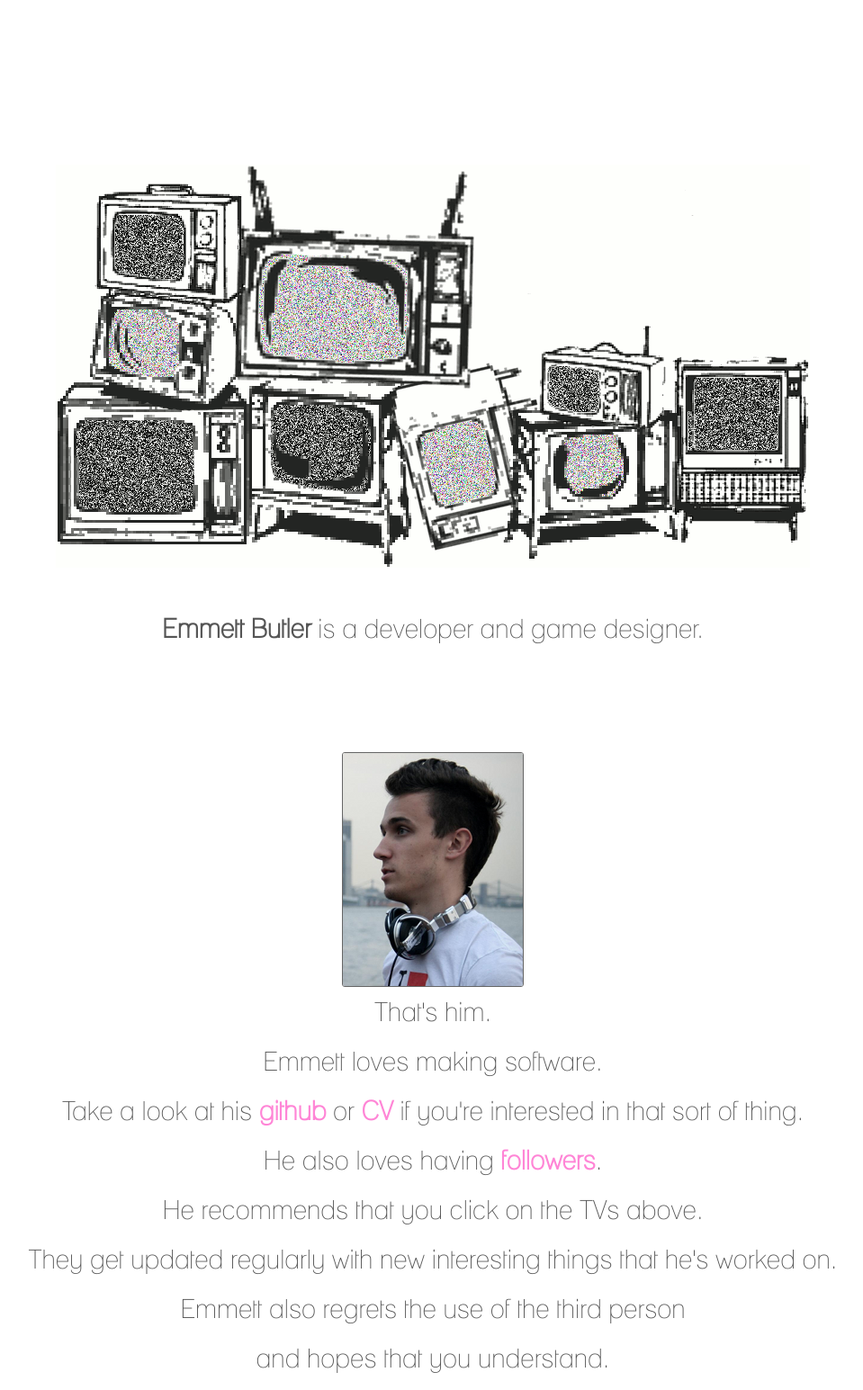
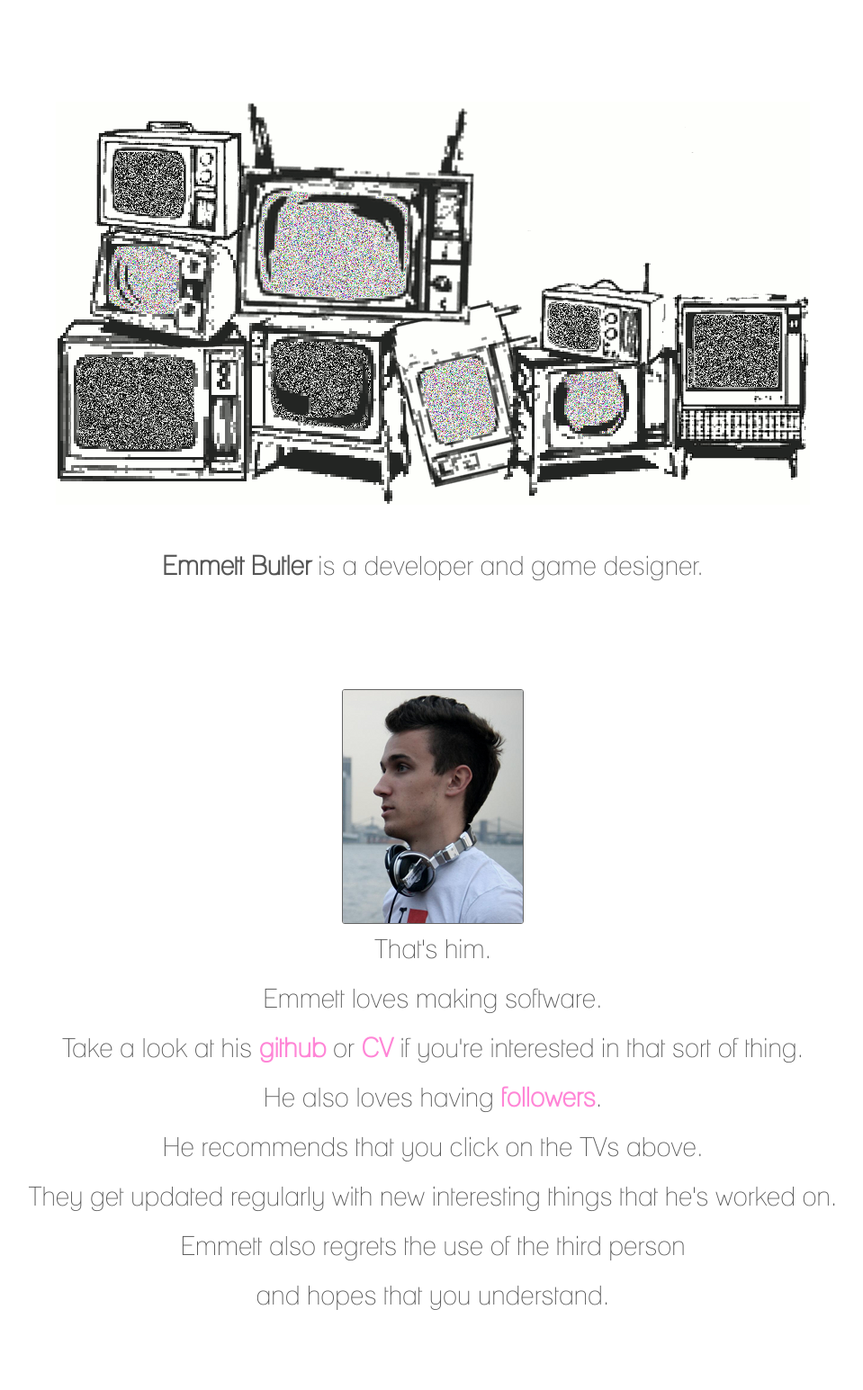
Before and after one commit to emmettbutler/emmettbutler.com, a PHP site: page /index.html in a window 1280 px wide. Shown: the whole page at 90% size, without its empty margins (159-1118 px from the left). After the commit the page ends 1456 px from the top, so only its background shows below. Run offline with PHP 8.4, Linux system fonts and the light colour scheme; some libraries are stand-ins or nearby versions.

Commit message:
move everything up because this design is stupid

```diff
--- a/style.css
+++ b/style.css
@@ -18,7 +18,7 @@ body {
 #wrapper {
     margin-left: auto;
     margin-right: auto;
-    margin-top: -380px;
+    margin-top: -450px;
     padding: 0;
     width: 838px;
 }
```
